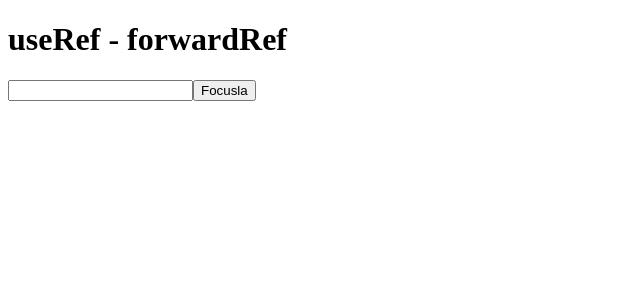
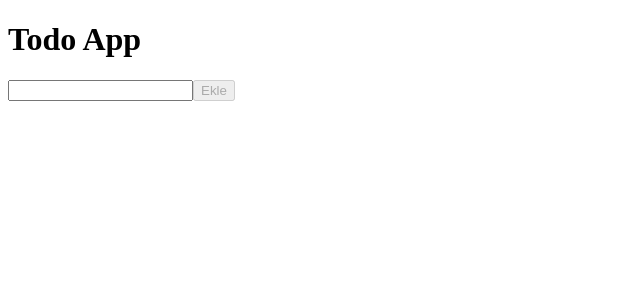
Before and after one commit to halilenesozdemir/Basic-React-Projects, a React (Create React App) app in the folder protoreactproje/: page / in a window 1280 px wide. Shown: the top 300 px of the page, without its empty margins (0-640 px from the left). Built offline with nearby package versions, Linux system fonts and the light colour scheme.

Commit message:
useReducer Hooks logic understood.

```diff
--- a/protoreactproje/src/index.js
+++ b/protoreactproje/src/index.js
@@ -1,10 +1,11 @@
 import React from 'react';
 import ReactDOM from 'react-dom/client';
 import App from './App';
+import UseReducerExample from './useReducerExample';
 
 const root = ReactDOM.createRoot(document.getElementById('root'));
 root.render(
   <>
-    <App />
+    <UseReducerExample />
   </>
 );
--- /dev/null
+++ b/protoreactproje/src/useReducerExample.js
@@ -0,0 +1,61 @@
+import { useState, useReducer } from 'react';
+
+function reducer(state, action) {
+  switch (action.type) {
+    case 'SET_TODO':
+      return {
+        ...state,
+        todo: action.value,
+      };
+    case 'ADD_TODO':
+      return {
+        ...state,
+        todo: '',
+        todos: [...state.todos, action.todo],
+      };
+  }
+}
+
+function UseReducerExample() {
+  const [state, dispatch] = useReducer(reducer, {
+    todos: [],
+    todo: '',
+  });
+
+  const submitHandle = e => {
+    e.preventDefault();
+    dispatch({
+      type: 'ADD_TODO',
+      todo: state.todo,
+    });
+    // setTodos([...todos, todo]);
+    // setTodo('');
+  };
+
+  const onChange = e => {
+    // setTodo(e.target.value)
+    dispatch({
+      type: 'SET_TODO',
+      value: e.target.value,
+    });
+  };
+
+  return (
+    <>
+      <h1>Todo App</h1>
+      <form onSubmit={submitHandle}>
+        <input type='text' value={state.todo} onChange={onChange} />
+        <button disabled={!state.todo} type='submit'>
+          Ekle
+        </button>
+      </form>
+      <ul>
+        {state.todos.map((todo, index) => (
+          <li key={index}>{todo}</li>
+        ))}
+      </ul>
+    </>
+  );
+}
+
+export default UseReducerExample;
```
